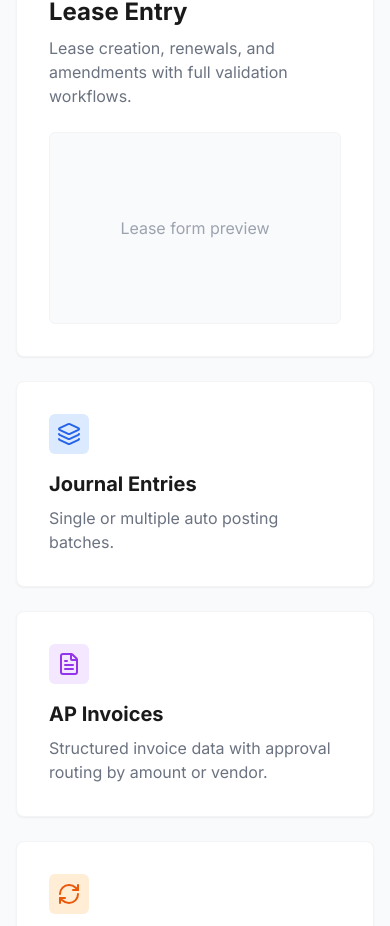
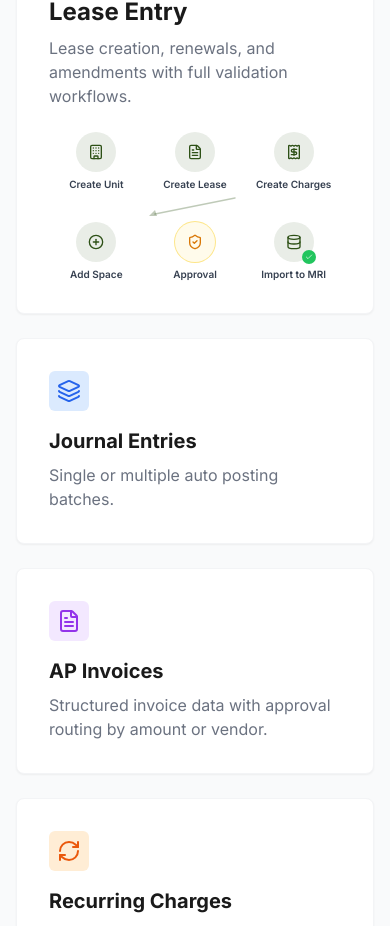
Before and after one commit to Growth-Experts/ebox-website, a React (Vite) app: page /eforms in a window 390 px wide. Shown: the part 6220-7146 px from the top of the page. Built offline with nearby package versions, Linux system fonts and the light colour scheme.

Commit message:
Add lease entry flow diagram to eForms templates section
Replace placeholder with a 6-step visual process flow
(Create Unit > Create Lease > Create Charges > Add Space > Approval > Import)
using Lucide icons and responsive desktop/mobile layouts.

Made-with: Cursor

```diff
--- a/pages/EFormsPage.tsx
+++ b/pages/EFormsPage.tsx
@@ -2,7 +2,7 @@ import React from 'react';
 import { Helmet } from 'react-helmet-async';
 import Button from '../components/Button';
 import { EFormsLogo } from '../components/Logos';
-import { Check, Shield, Lock, FileText, Settings, RefreshCw, AlertCircle, Database, Upload, Users, Layers, ArrowRight, ChevronRight, CheckCircle, Layout } from 'lucide-react';
+import { Check, Shield, Lock, FileText, Settings, RefreshCw, AlertCircle, Database, Upload, Users, Layers, ArrowRight, ChevronRight, CheckCircle, Layout, Building, Receipt, PlusCircle, ShieldCheck } from 'lucide-react';
 
 const EFormsPage: React.FC = () => {
   const useCases = [
@@ -370,9 +370,83 @@ const EFormsPage: React.FC = () => {
               </div>
               <h3 className="text-2xl font-bold mb-2">Lease Entry</h3>
               <p className="text-gray-500">Lease creation, renewals, and amendments with full validation workflows.</p>
-              <div className="mt-6 bg-gray-50 h-48 rounded-md w-full border border-gray-100 flex items-center justify-center text-gray-400">
-                Lease form preview
-              </div>
+              {/* Lease entry flow diagram */}
+              {(() => {
+                const steps = [
+                  { icon: <Building className="w-5 h-5" />, label: 'Create Unit', bg: 'bg-ebox-forest/10', text: 'text-ebox-forest' },
+                  { icon: <FileText className="w-5 h-5" />, label: 'Create Lease', bg: 'bg-ebox-forest/10', text: 'text-ebox-forest' },
+                  { icon: <Receipt className="w-5 h-5" />, label: 'Create Charges', bg: 'bg-ebox-forest/10', text: 'text-ebox-forest' },
+                  { icon: <PlusCircle className="w-5 h-5" />, label: 'Add Space', bg: 'bg-ebox-forest/10', text: 'text-ebox-forest' },
+                  { icon: <ShieldCheck className="w-5 h-5" />, label: 'Approval', bg: 'bg-amber-50', text: 'text-amber-600', ring: 'ring-1 ring-amber-200' },
+                  { icon: <Database className="w-5 h-5" />, label: 'Import to MRI', bg: 'bg-ebox-forest/10', text: 'text-ebox-forest', badge: true },
+                ];
+                return (
+                  <>
+                    {/* Desktop: horizontal flow */}
+                    <div className="mt-6 hidden md:flex items-start justify-between gap-1">
+                      {steps.map((step, i) => (
+                        <React.Fragment key={i}>
+                          <div className="flex flex-col items-center gap-2 flex-1 min-w-0">
+                            <div className={`relative w-12 h-12 rounded-full ${step.bg} ${step.text} ${step.ring || ''} flex items-center justify-center`}>
+                              {step.icon}
+                              {step.badge && (
+                                <div className="absolute -bottom-0.5 -right-0.5 w-4 h-4 bg-green-500 rounded-full flex items-center justify-center">
+                                  <Check className="w-2.5 h-2.5 text-white" />
+                                </div>
+                              )}
+                            </div>
+                            <span className="text-xs font-semibold text-gray-700 text-center leading-tight">{step.label}</span>
+                          </div>
+                          {i < steps.length - 1 && (
+                            <div className="flex items-center pt-3.5 flex-shrink-0">
+                              <ChevronRight className="w-4 h-4 text-ebox-forest/30" />
+                            </div>
+                          )}
+                        </React.Fragment>
+                      ))}
+                    </div>
+
+                    {/* Mobile: 3-column grid with connector */}
+                    <div className="mt-6 md:hidden">
+                      <div className="grid grid-cols-3 gap-y-2 gap-x-1">
+                        {steps.slice(0, 3).map((step, i) => (
+                          <React.Fragment key={i}>
+                            <div className="flex flex-col items-center gap-1.5">
+                              <div className={`relative w-10 h-10 rounded-full ${step.bg} ${step.text} ${step.ring || ''} flex items-center justify-center`}>
+                                {React.cloneElement(step.icon, { className: 'w-4 h-4' })}
+                              </div>
+                              <span className="text-[10px] font-semibold text-gray-700 text-center leading-tight">{step.label}</span>
+                            </div>
+                          </React.Fragment>
+                        ))}
+                      </div>
+                      <div className="flex justify-center py-1.5">
+                        <svg width="120" height="20" viewBox="0 0 120 20" className="text-ebox-forest/30">
+                          <path d="M100 2 L60 10 L20 18" stroke="currentColor" strokeWidth="1.5" fill="none" strokeLinecap="round" />
+                          <polygon points="20,14 14,20 22,20" fill="currentColor" />
+                        </svg>
+                      </div>
+                      <div className="grid grid-cols-3 gap-y-2 gap-x-1">
+                        {steps.slice(3).map((step, i) => (
+                          <React.Fragment key={i}>
+                            <div className="flex flex-col items-center gap-1.5">
+                              <div className={`relative w-10 h-10 rounded-full ${step.bg} ${step.text} ${step.ring || ''} flex items-center justify-center`}>
+                                {React.cloneElement(step.icon, { className: 'w-4 h-4' })}
+                                {step.badge && (
+                                  <div className="absolute -bottom-0.5 -right-0.5 w-3.5 h-3.5 bg-green-500 rounded-full flex items-center justify-center">
+                                    <Check className="w-2 h-2 text-white" />
+                                  </div>
+                                )}
+                              </div>
+                              <span className="text-[10px] font-semibold text-gray-700 text-center leading-tight">{step.label}</span>
+                            </div>
+                          </React.Fragment>
+                        ))}
+                      </div>
+                    </div>
+                  </>
+                );
+              })()}
             </div>
             <div className="bg-white p-8 rounded-lg shadow-sm border border-gray-100">
               <div className="h-10 w-10 bg-blue-100 rounded-md flex items-center justify-center mb-4">
```
